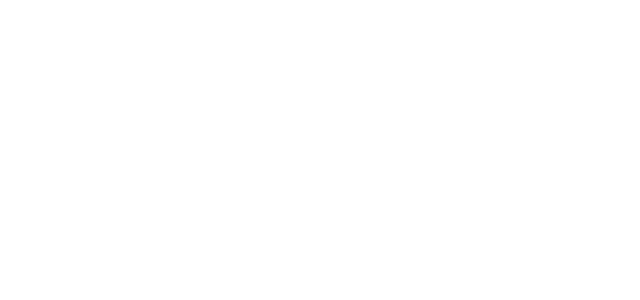
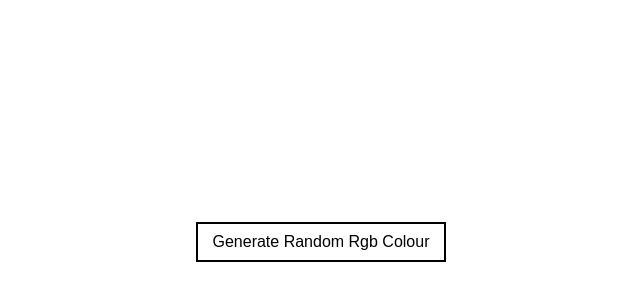
Before and after one commit to ayezabashir/ReactJs-Mini-Projects, a React (Vite) app: page / in a window 1280 px wide. Shown: the part 1430-1730 px from the top of the page, without its empty margins (319-959 px from the left). Before the commit the page ends 1632 px from the top, so only its background shows below. Built offline with nearby package versions, Linux system fonts and the light colour scheme.

Commit message:
random rgb colour generator

```diff
--- a/src/App.jsx
+++ b/src/App.jsx
@@ -2,6 +2,7 @@ import './App.css'
 import Accordion from './components/Accordion/Accordion'
 import AccordionMulti from './components/AccordionMulti/AccordionMulti'
 import RandomColour from './components/RandomColour/RandomColour'
+import RandomRgbColour from './components/RandomColour/RandomRgbColour'
 
 function App() {
 
@@ -10,6 +11,7 @@ function App() {
       <Accordion />
       <AccordionMulti />
       <RandomColour />
+      <RandomRgbColour />
     </>
   )
 }
--- /dev/null
+++ b/src/components/RandomColour/RandomRgbColour.jsx
@@ -0,0 +1,28 @@
+import { useState } from 'react'
+import './randomcolour.css'
+
+const RandomRgbColour = () => {
+    const [colour, setColour] = useState('rgb(256,256,256');
+
+    const randomValue = (length) => {
+        return Math.floor(Math.random() * length);
+    }
+
+    const generateRandomRgbColour = () => {
+        let r = randomValue(256)
+        let g = randomValue(256)
+        let b = randomValue(256)
+        console.log(`rgb(${r},${g},${b})`)
+        setColour(`rgb(${r},${g},${b})`)
+    }
+
+    return (
+        <div className='colour-container' style={{ backgroundColor: colour }}>
+            <button onClick={() => { generateRandomRgbColour() }}>
+                Generate Random Rgb Colour
+            </button>
+        </div>
+    )
+}
+
+export default RandomRgbColour
--- a/src/components/RandomColour/randomcolour.css
+++ b/src/components/RandomColour/randomcolour.css
@@ -13,5 +13,5 @@ button {
   font-size: 16px;
   height: 40px;
   margin-top: 20px;
-  width: 200px;
+  width: 250px;
 }
```
